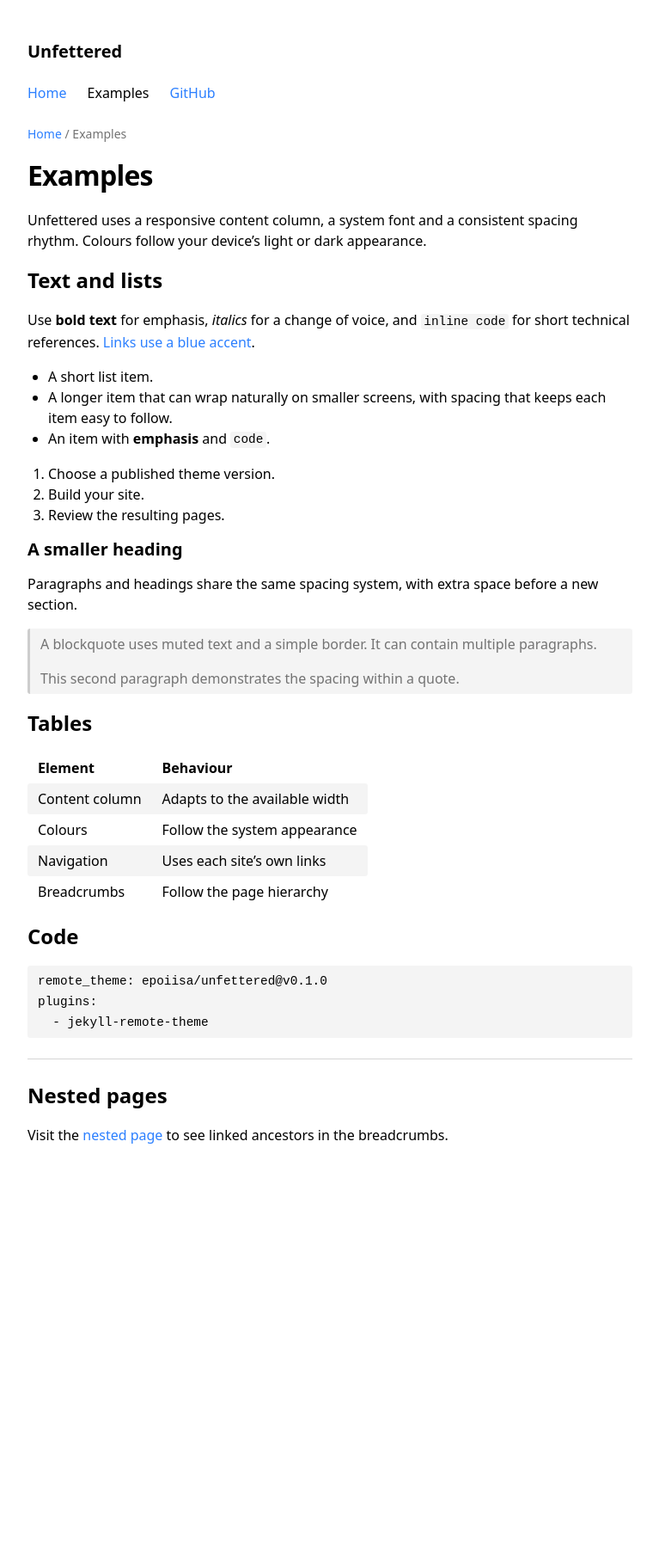
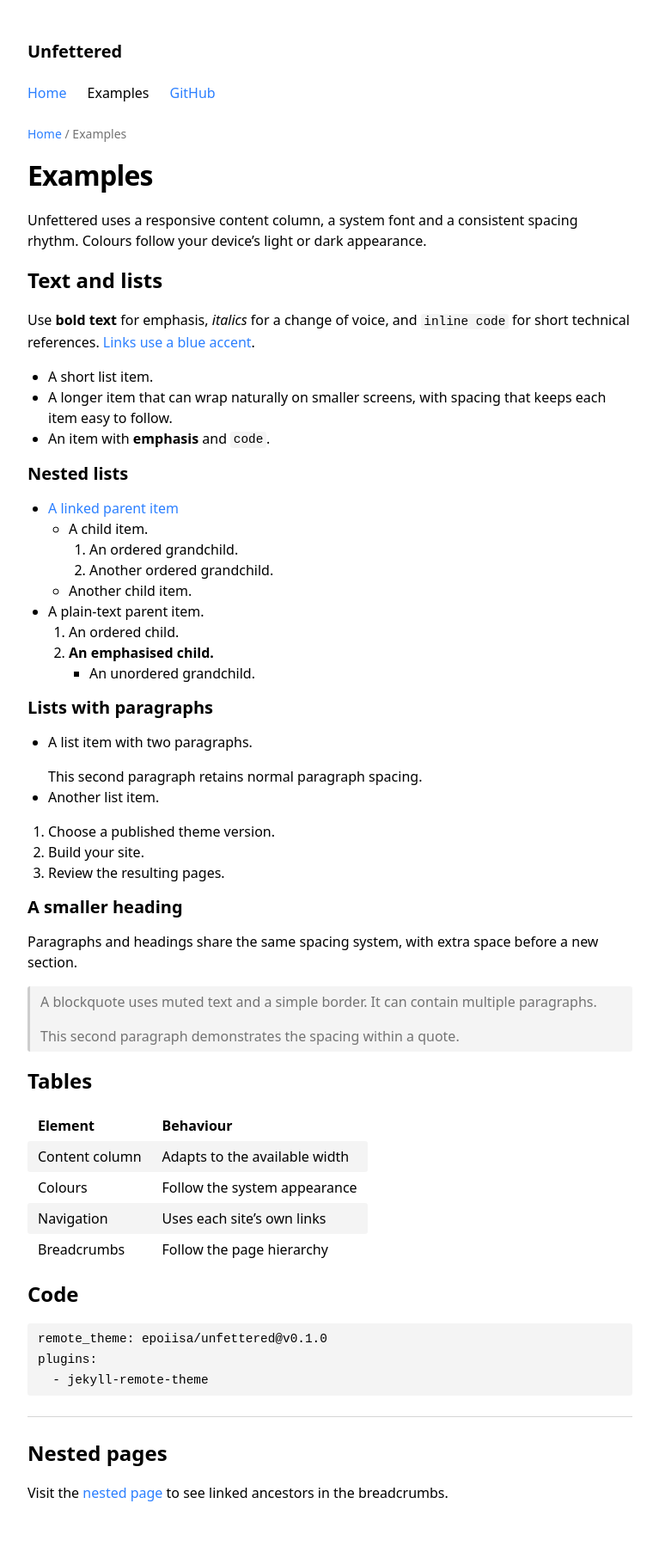
Before and after one commit to epoiisa/unfettered, a Jekyll site: the page built from examples/index.md, in a window 1280 px wide. Shown: the whole page at 86% size, without its empty margins (256-1023 px from the left). Built offline with Jekyll 4.4.1, drawn with Linux system fonts in a browser that asks for light colours; before the commit the page ends 1404 px from its top, so only the background shows below that.

Commit message:
Fix inconsistent spacing before nested lists

```diff
--- a/assets/css/style.css
+++ b/assets/css/style.css
@@ -158,6 +158,11 @@ h4, h5, h6 {
   margin-top: 1rem;
 }
 
+/* Nested lists continue their parent item, even when its label is a link. */
+.content li > :is(ul, ol) {
+  margin-top: 0;
+}
+
 img, video {
   max-width: 100%;
   height: auto;
--- a/examples/index.md
+++ b/examples/index.md
@@ -15,6 +15,26 @@ Use **bold text** for emphasis, *italics* for a change of voice, and `inline cod
 - A short list item.
 - A longer item that can wrap naturally on smaller screens, with spacing that keeps each item easy to follow.
 - An item with **emphasis** and `code`.
+
+### Nested lists
+
+- [A linked parent item]({{ '/examples/nested/' | relative_url }})
+  - A child item.
+    1. An ordered grandchild.
+    2. Another ordered grandchild.
+  - Another child item.
+- A plain-text parent item.
+  1. An ordered child.
+  2. **An emphasised child.**
+     - An unordered grandchild.
+
+### Lists with paragraphs
+
+- A list item with two paragraphs.
+
+  This second paragraph retains normal paragraph spacing.
+
+- Another list item.
 
 1. Choose a published theme version.
 2. Build your site.
```
